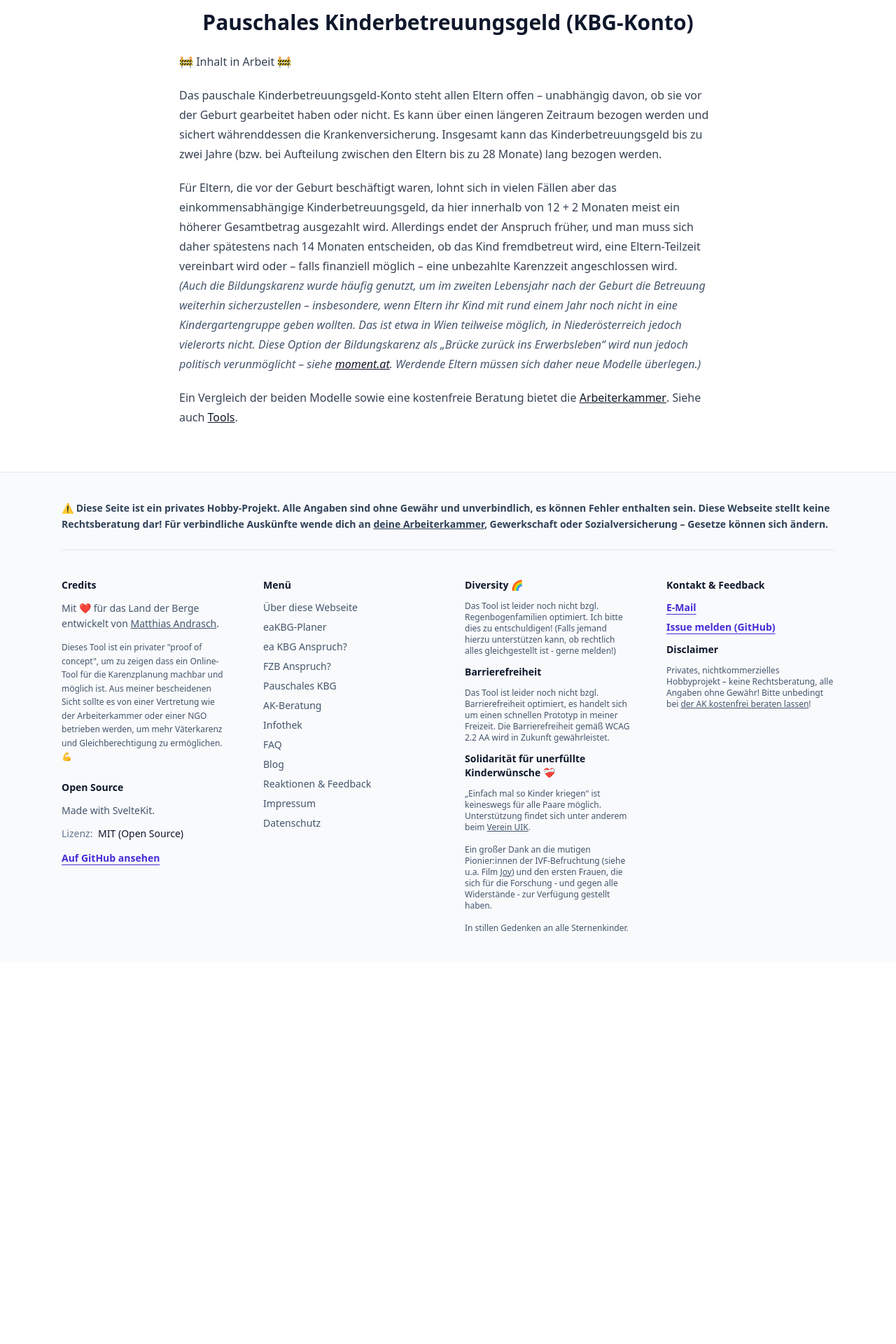
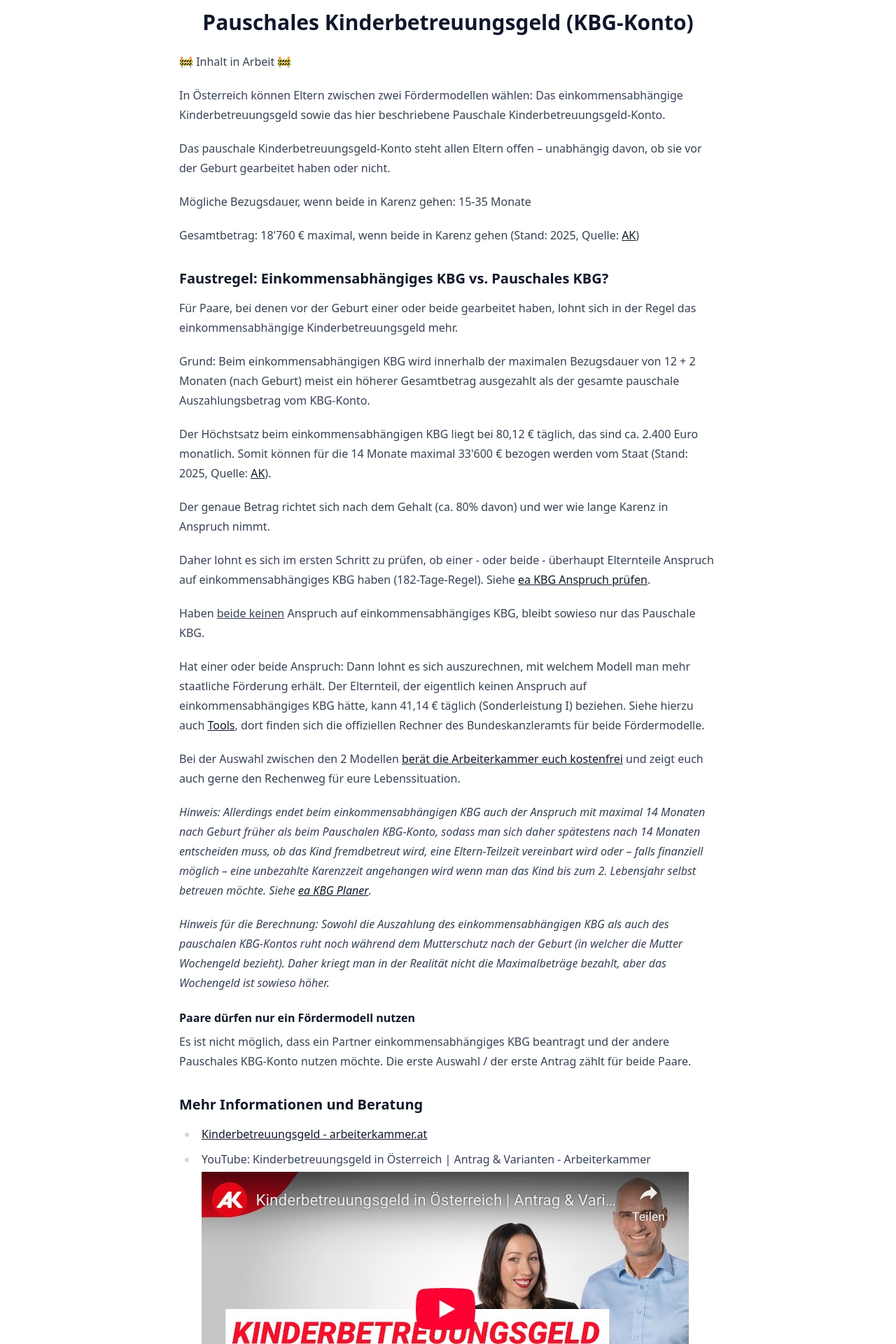
Before and after one commit to mandrasch/karenz-wizard, a SvelteKit app: page /pauschales-kbg in a window 1280 px wide. Shown: the part 220-2140 px from the top of the page at 70% size. Before the commit the page ends 1594 px from the top, so only its background shows below. Built offline with nearby package versions, Linux system fonts and the light colour scheme.

Commit message:
chore: content updates

```diff
--- a/src/routes/ak-beratung/+page.svelte
+++ b/src/routes/ak-beratung/+page.svelte
@@ -100,25 +100,31 @@
 		<p class="font-bold">🚧 Inhalte und Links in Arbeit 🚧</p>
 		<p>
 			Die Arbeiterkammer deines Bundeslandes berät dich kostenfrei zu Elternkarenz sowie
-			Sozialversicherungsfragen. Sie ist als Vertretung <b>auf deiner Seite</b> als Arbeitnehmer:in.
+			Sozialversicherungsfragen. Sie ist als Arbeitnehmer:innen-Vertretung <b>auf deiner Seite</b>.
 		</p>
 		<p>
 			Um keine Fehler bei deinem Kinderbetreuungsgeld-Antrag zu machen, solltest du deine Pläne bei
-			dieser Beratung absichern lassen. Die Mitarbeiter:innen kennen alle gesetzlichen Regeln und
-			können deine Planung überprüfen. So bist du auf der sicheren Seite, dass dir kein Geld
-			verloren geht oder du etwas übersiehst. Sie beantworten auch Fragen dazu, wie du den
-			KBG-Antrag (<a
+			dieser Beratung vorher prüfen lassen.
+		</p>
+		<p class="font-semibold">
+			Tipp: Direkt einen Termin für die erste Beratung bei deiner AK vereinbaren. Je früher, desto
+			besser. 💪
+		</p>
+		<p>
+			Die Mitarbeiter:innen kennen alle gesetzlichen Regeln und können deine Planung überprüfen. So
+			bist du auf der sicheren Seite, dass dir kein Geld verloren geht oder du etwas übersiehst. Sie
+			beantworten auch Fragen dazu, wie du den KBG-Antrag (<a
 				href="https://www.sozialversicherung.at/cdscontent/load?contentid=10008.638102&version=1577958680"
 				>PDF</a
 			>,
 			<a href="https://www.gesundheitskasse.at/cdscontent/?contentid=10007.879630&portal=oegkportal"
 				>ÖGK-Onlineformular</a
-			>) dann korrekt ausfüllst. So kannst du danach ruhigen Gewissens in die Karenz starten.
+			>) dann im Detail korrekt ausfüllst.
 		</p>
-
 		<p>
-			Hier ein Foto aus dem Wartebereich in Wien Ottakring. Du meldest dich beim freundlichen
-			Mitarbeiter / der freundlichen Mitarbeiterin am Eingang an und erhältst deine Wartenummer:
+			Hier ein Foto aus dem Wartebereich der Arbeiterkammer in Wien Ottakring. Du meldest dich bei
+			dem / der freundlichen Mitarbeiter:in am Eingang an wenn du deinen Termin hast und erhältst
+			deine Wartenummer:
 		</p>
 		<div class="grid grid-cols-1 gap-4 sm:grid-cols-2">
 			<img
@@ -132,7 +138,6 @@
 				class="w-full rounded-2xl object-cover shadow-md"
 			/>
 		</div>
-		<p>Empfehlung: Ersten Termin machen und hingehen! :)</p>
 
 		<ul>
 			{#each akList as ak}
@@ -159,7 +164,10 @@
 		<h3>ÖGK</h3>
 		<ul>
 			<li>
-				<a href="https://www.gesundheitskasse.at/cdscontent/?contentid=10007.882921&portal=oegkportal">Kunden­service Wien Kinder­betreuungs­geld</a>
+				<a
+					href="https://www.gesundheitskasse.at/cdscontent/?contentid=10007.882921&portal=oegkportal"
+					>Kunden­service Wien Kinder­betreuungs­geld</a
+				>
 			</li>
 		</ul>
 
--- a/src/routes/fzb-anspruch/+page.svelte
+++ b/src/routes/fzb-anspruch/+page.svelte
@@ -94,8 +94,8 @@
 			</p>
 		{/if}
 		<p class="my-6">
-			Wichtig: <u><b>Anspruch auf Papamonat hast du immer</b></u>! Das bedeutet: Du hast Recht auf
-			Freistellung von der Arbeit ab Entlassung aus dem Krankenhaus nach der Geburt.
+			Wichtig: <u><b>Anspruch auf Papamonat hast du immer</b></u>! Das bedeutet: Du hast ein gesetzliches Recht auf
+			(unbezahlte) Freistellung von der Arbeit ab Entlassung aus dem Krankenhaus nach der Geburt.
 			<br /><br />
 			Bei diesem Check geht es nur um den Anspruch auf finanzielle Förderung in dem Monat. Solltest du
 			nicht gefördert werden, musst du deine Krankenversicherung abklären. Hier gibt es aber die Option
@@ -132,10 +132,5 @@
 			hat man ggf. auch garantierten Anspruch darauf. Der Papamonat kann erst genommen werden,
 			sobald ihr euch gemeinsam in einem Haushalt befindet.
 		</p>
-		<!-- TODO: move to comp? -->
-		<p>
-			Für verbindliche Auskünfte wende dich an <a href="/ak-beratung">deine Arbeiterkammer</a>,
-			Gewerkschaft oder zuständige Sozialversicherung – Gesetze können sich ändern.
-		</p>
 	</div>
 </section>
--- a/src/routes/pauschales-kbg/+page.svelte
+++ b/src/routes/pauschales-kbg/+page.svelte
@@ -5,45 +5,126 @@
 		</h1>
 	</header>
 
-	<div class="prose mx-auto mt-6 max-w-3xl">
+	<div class="mx-auto prose mt-6 max-w-3xl">
 		<p>🚧 Inhalt in Arbeit 🚧</p>
 		<p>
-			Das pauschale Kinderbetreuungsgeld-Konto steht allen Eltern offen – unabhängig davon, ob sie
-			vor der Geburt gearbeitet haben oder nicht. Es kann über einen längeren Zeitraum bezogen
-			werden und sichert währenddessen die Krankenversicherung. Insgesamt kann das
-			Kinderbetreuungsgeld bis zu zwei Jahre (bzw. bei Aufteilung zwischen den Eltern bis zu 28
-			Monate) lang bezogen werden.
+			In Österreich können Eltern zwischen zwei Fördermodellen wählen: Das einkommensabhängige
+			Kinderbetreuungsgeld sowie das hier beschriebene Pauschale Kinderbetreuungsgeld-Konto.
 		</p>
 		<p>
-			Für Eltern, die vor der Geburt beschäftigt waren, lohnt sich in vielen Fällen aber das
-			einkommensabhängige Kinderbetreuungsgeld, da hier innerhalb von 12 + 2 Monaten meist ein
-			höherer Gesamtbetrag ausgezahlt wird. Allerdings endet der Anspruch früher, und man muss sich
-			daher spätestens nach 14 Monaten entscheiden, ob das Kind fremdbetreut wird, eine
-			Eltern-Teilzeit vereinbart wird oder – falls finanziell möglich – eine unbezahlte Karenzzeit
-			angeschlossen wird.
-			<br />
-			<span class="text-slate-600 italic">
-				(Auch die Bildungskarenz wurde häufig genutzt, um im zweiten Lebensjahr nach der Geburt die
-				Betreuung weiterhin sicherzustellen – insbesondere, wenn Eltern ihr Kind mit rund einem Jahr
-				noch nicht in eine Kindergartengruppe geben wollten. Das ist etwa in Wien teilweise möglich,
-				in Niederösterreich jedoch vielerorts nicht. Diese Option der Bildungskarenz als „Brücke
-				zurück ins Erwerbsleben“ wird nun jedoch politisch verunmöglicht – siehe
-				<a
-					class="underline"
-					href="https://www.moment.at/story/bildungskarenz-neu-weiterbildungszeit/"
-					target="_blank"
-				>
-					moment.at
-				</a>. Werdende Eltern müssen sich daher neue Modelle überlegen.)
-			</span>
+			Das pauschale Kinderbetreuungsgeld-Konto steht allen Eltern offen – unabhängig davon, ob sie
+			vor der Geburt gearbeitet haben oder nicht.
+		</p>
+		<p>Mögliche Bezugsdauer, wenn beide in Karenz gehen: 15-35 Monate</p>
+		<p>
+			Gesamtbetrag: 18'760 € maximal, wenn beide in Karenz gehen (Stand: 2025, Quelle: <a
+				href="https://ooe.arbeiterkammer.at/beratung/berufundfamilie/kinderbetreuungsgeld/Kinderbetreuungsgeld.html"
+				>AK</a
+			>)
+		</p>
+
+		<h3>Faustregel: Einkommensabhängiges KBG vs. Pauschales KBG?</h3>
+		<!-- TODO: Add link to unbezahlte karenz -->
+		<p>
+			Für Paare, bei denen vor der Geburt einer oder beide gearbeitet haben, lohnt sich in der Regel
+			das einkommensabhängige Kinderbetreuungsgeld mehr.
 		</p>
 		<p>
-			Ein Vergleich der beiden Modelle sowie eine kostenfreie Beratung bietet die
-			<a
+			Grund: Beim einkommensabhängigen KBG wird innerhalb der maximalen Bezugsdauer von 12 + 2
+			Monaten (nach Geburt) meist ein höherer Gesamtbetrag ausgezahlt als der gesamte pauschale
+			Auszahlungsbetrag vom KBG-Konto.
+		</p>
+		<p>
+			Der Höchstsatz beim einkommensabhängigen KBG liegt bei 80,12 € täglich, das sind ca. 2.400
+			Euro monatlich. Somit können für die 14 Monate maximal 33'600 € bezogen werden vom Staat
+			(Stand: 2025, Quelle: <a
+				href="https://ooe.arbeiterkammer.at/beratung/berufundfamilie/kinderbetreuungsgeld/Kinderbetreuungsgeld.html"
+				>AK</a
+			>).
+		</p>
+		<p>
+			Der genaue Betrag richtet sich nach dem Gehalt (ca. 80% davon) und wer wie lange Karenz in
+			Anspruch nimmt.
+		</p>
+		<p>
+			Daher lohnt es sich im ersten Schritt zu prüfen, ob einer - oder beide - überhaupt Elternteile
+			Anspruch auf einkommensabhängiges KBG haben (182-Tage-Regel). Siehe <a
 				class="underline"
-				href="https://www.arbeiterkammer.at/beratung/berufundfamilie/kinderbetreungsgeld/Kinderbetreuungsgeld.html#heading_Die_zwei_Kinderbetreuungsgeld_Modelle"
-				target="_blank">Arbeiterkammer</a
-			>. Siehe auch <a href="/infothek#tools" class="underline">Tools</a>.
+				href="/eakbg-anspruch/">ea KBG Anspruch prüfen</a
+			>.
 		</p>
+		<p>
+			Haben <u>beide keinen</u> Anspruch auf einkommensabhängiges KBG, bleibt sowieso nur das Pauschale
+			KBG.
+		</p>
+		<p>
+			Hat einer oder beide Anspruch: Dann lohnt es sich auszurechnen, mit welchem Modell man mehr
+			staatliche Förderung erhält. Der Elternteil, der eigentlich keinen Anspruch auf
+			einkommensabhängiges KBG hätte, kann 41,14 € täglich (Sonderleistung I) beziehen. Siehe hierzu
+			auch <a href="/infothek#tools" class="underline">Tools</a>, dort finden sich die offiziellen
+			Rechner des Bundeskanzleramts für beide Fördermodelle.
+		</p>
+		<p>
+			Bei der Auswahl zwischen den 2 Modellen <a href="/ak-beratung" class="underline">
+				berät die Arbeiterkammer euch kostenfrei
+			</a> und zeigt euch auch gerne den Rechenweg für eure Lebenssituation.
+		</p>
+		<p>
+			<i
+				>Hinweis: Allerdings endet beim einkommensabhängigen KBG auch der Anspruch mit maximal 14
+				Monaten nach Geburt früher als beim Pauschalen KBG-Konto, sodass man sich daher spätestens
+				nach 14 Monaten entscheiden muss, ob das Kind fremdbetreut wird, eine Eltern-Teilzeit
+				vereinbart wird oder – falls finanziell möglich – eine unbezahlte Karenzzeit angehangen wird
+				wenn man das Kind bis zum 2. Lebensjahr selbst betreuen möchte. Siehe <a
+					href="eakbg-planer"
+					class="underline">ea KBG Planer</a
+				>.</i
+			>
+		</p>
+		<p>
+			<i
+				>Hinweis für die Berechnung: Sowohl die Auszahlung des einkommensabhängigen KBG als auch des
+				pauschalen KBG-Kontos ruht noch während dem Mutterschutz nach der Geburt (in welcher die
+				Mutter Wochengeld bezieht). Daher kriegt man in der Realität nicht die Maximalbeträge
+				bezahlt, aber das Wochengeld ist sowieso höher.</i
+			>
+		</p>
+		<h4>Paare dürfen nur ein Fördermodell nutzen</h4>
+		<p>
+			Es ist nicht möglich, dass ein Partner einkommensabhängiges KBG beantragt und der andere
+			Pauschales KBG-Konto nutzen möchte. Die erste Auswahl / der erste Antrag zählt für beide
+			Paare.
+		</p>
+
+		<h3>Mehr Informationen und Beratung</h3>
+		<ul>
+			<li>
+				<a
+					href="https://www.arbeiterkammer.at/beratung/berufundfamilie/kinderbetreungsgeld/Kinderbetreuungsgeld.html"
+					class="underline"
+				>
+					Kinderbetreuungsgeld - arbeiterkammer.at
+				</a>
+			</li>
+			<li>
+				YouTube: Kinderbetreuungsgeld in Österreich | Antrag & Varianten - Arbeiterkammer
+				<a href="https://www.youtube.com/watch?v=JdoIhtTYxh8">
+					<img src="/ak_video_thumbnail_kbg_zwei_modelle.jpg" alt="" class="mt-1" />
+				</a>
+			</li>
+			<li>
+				<a
+					href="https://www.arbeiterkammer.at/beratung/berufundfamilie/Karenz/Teilung_der_Karenz.html"
+					>Teilung der Karenz - arbeiterkammer.at</a
+				>
+			</li>
+			<li>
+				YouTube-Video: Teilung Karenz und Kinderbetreuungsgeld in Österreich<a
+					href="https://www.youtube.com/watch?v=_68qceI3lLU"
+				>
+					<img src="/ak_video_thumbnail_karenzteilung.jpg" alt="" class="mt-1" />
+				</a>
+			</li>
+		</ul>
 	</div>
 </section>
```
Also changed, not shown: static/ak_video_thumbnail_karenzteilung.jpg (added), static/ak_video_thumbnail_kbg_zwei_modelle.jpg (added).
